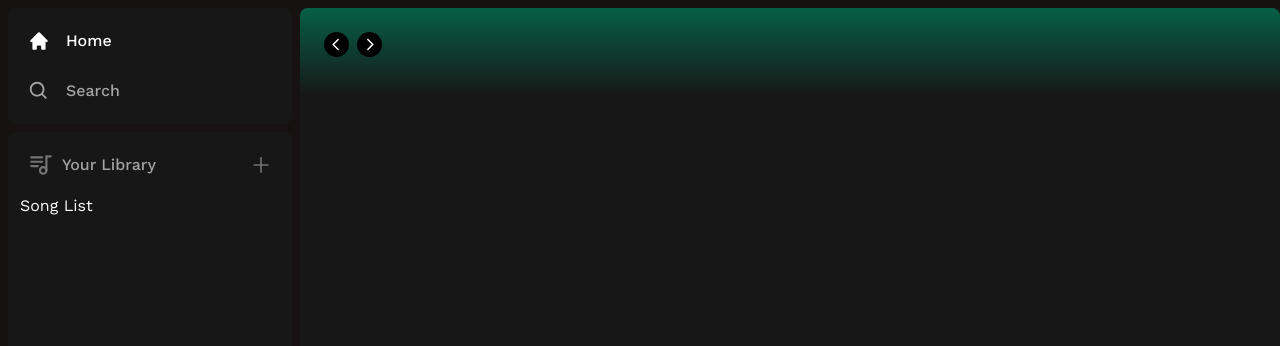
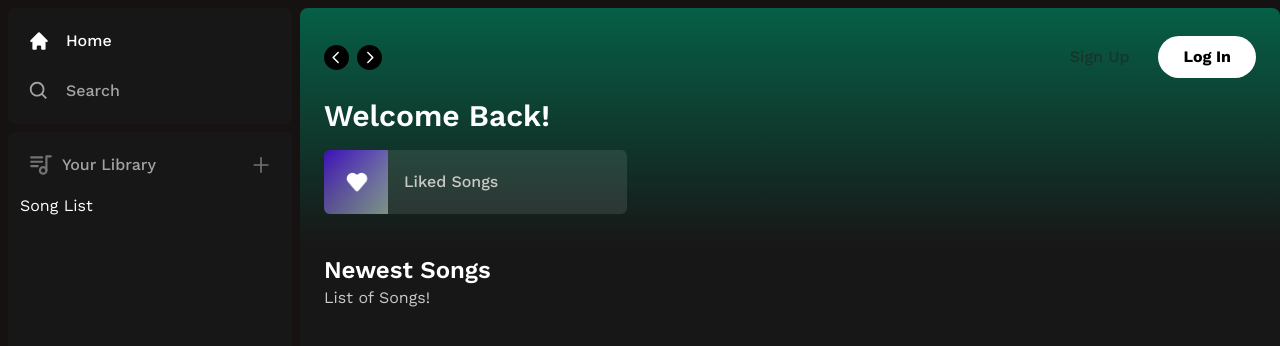
Before and after one commit to ricardomadeira93/madeirify, a Next.js app: page / in a window 1280 px wide. Shown: the top 346 px of the page. Built offline with nearby package versions, Linux system fonts and the light colour scheme.

Commit message:
Header Navigation/Signin/up buttons. Content Head

```diff
--- a/app/(site)/page.tsx
+++ b/app/(site)/page.tsx
@@ -1,11 +1,23 @@
-import Header from "@/components/Header"
+import Header from "@/components/Header";
+import ListItem from "@/components/ListItem";
 
 export default function Home() {
   return (
     <div className="bg-neutral-900 rounded-lg h-full w-full overflow-hidden overflow-y-auto">
       <Header>
-        Header
+        <div className="mb-2">
+          <h1 className="text-white text-3xl font-semibold">Welcome Back!</h1>
+          <div className="grid grid-cols-1 sm:grid-cols-2 xl:grid-cols-3 2xl:grid-cols-4 gap-3 mt-4">
+            <ListItem image="/images/liked.png" name="Liked Songs" href="liked" />
+          </div>
+        </div>
       </Header>
+      <div className="mt-2 mb-7 px-6">
+        <div className="flex justify-between items-center">
+          <h1 className="text-white text-2xl font-semibold">Newest Songs</h1>
+        </div>
+        <div className="">List of Songs!</div>
+      </div>
     </div>
   );
 }
--- /dev/null
+++ b/components/Button.tsx
@@ -0,0 +1,26 @@
+import { forwardRef } from "react";
+import { twMerge } from "tailwind-merge";
+
+interface ButtonProps extends React.ButtonHTMLAttributes<HTMLButtonElement> {}
+
+const Button = forwardRef<HTMLButtonElement, ButtonProps>(
+  ({ className, children, disabled, type = "button", ...props }, ref) => {
+    return (
+      <button
+        type={type}
+        className={twMerge(
+          `w-full rounded-full bg-green-500 border border-transparent px-3 py-3 disabled:cursor-not-allowed disabled:opacity-50 text-black font-bold hover:opacity-75 transition `,
+          className
+        )}
+        disabled={disabled}
+        ref={ref}
+      >
+        {children}
+      </button>
+    );
+  }
+);
+
+Button.displayName = "Button";
+
+export default Button;
--- a/components/Header.tsx
+++ b/components/Header.tsx
@@ -3,6 +3,9 @@
 import { useRouter } from "next/navigation";
 import { twMerge } from "tailwind-merge";
 import { RxCaretLeft, RxCaretRight } from "react-icons/rx";
+import { HiHome } from "react-icons/hi";
+import { BiSearch } from "react-icons/bi";
+import Button from "./Button";
 interface HeaderProps {
   children: React.ReactNode;
   className?: string;
@@ -31,7 +34,30 @@
             <RxCaretRight className="text-white" size={25} />
           </button>
         </div>
+        <div className="flex md:hidden gap-x-2 items-center">
+          <button className="rounded-full p-2 bg-white items-center justify-center hover:opacity-75 transition">
+            <HiHome />
+          </button>
+          <button className="rounded-full p-2 bg-white items-center justify-center hover:opacity-75 transition">
+            <BiSearch />
+          </button>
+        </div>
+        <div className="flex justify-between items-center gap-x-4">
+          <>
+            <div className="">
+              <Button className="bg-transparent text-neutral font-medium">
+                Sign Up
+              </Button>
+            </div>
+            <div className="">
+              <Button onClick={() => {}} className="bg-white px-6 py-2">
+                Log In
+              </Button>
+            </div>
+          </>
+        </div>
       </div>
+      {children}
     </div>
   );
 };
--- /dev/null
+++ b/components/ListItem.tsx
@@ -0,0 +1,35 @@
+"use client";
+
+import Image from "next/image";
+import { useRouter } from "next/navigation";
+import { FaPlay } from "react-icons/fa";
+
+interface ListItemProps {
+  image: string;
+  name: string;
+  href: string;
+}
+
+const ListItem: React.FC<ListItemProps> = ({ image, name, href }) => {
+  const router = useRouter();
+
+  const onClick = () => {
+    router.push(href);
+  };
+  return (
+    <button
+      onClick={onClick}
+      className="relative group flex items-center rounded-md overflow-hidden gap-x-4 bg-neutral-100/10 hover:bg-neutral-100/20 transition pr-4"
+    >
+      <div className="relative min-h-[64px] min-w-[64px]">
+        <Image className="object-cover" fill src={image} alt="image" />
+      </div>
+      <p className="font-medium truncate py-5">{name}</p>
+      <div className="absolute transition opacity-0 rounded-full flex items-center justify-center bg-green-500 p-4 drop-shadow-md right-5 group-hover:opacity-100 hover:scale-110">
+        <FaPlay className="text-black" />
+      </div>
+    </button>
+  );
+};
+
+export default ListItem;
```
Also changed, not shown: public/images/liked.png (added), 1 other file (tests, documents, lock files or other folders).
